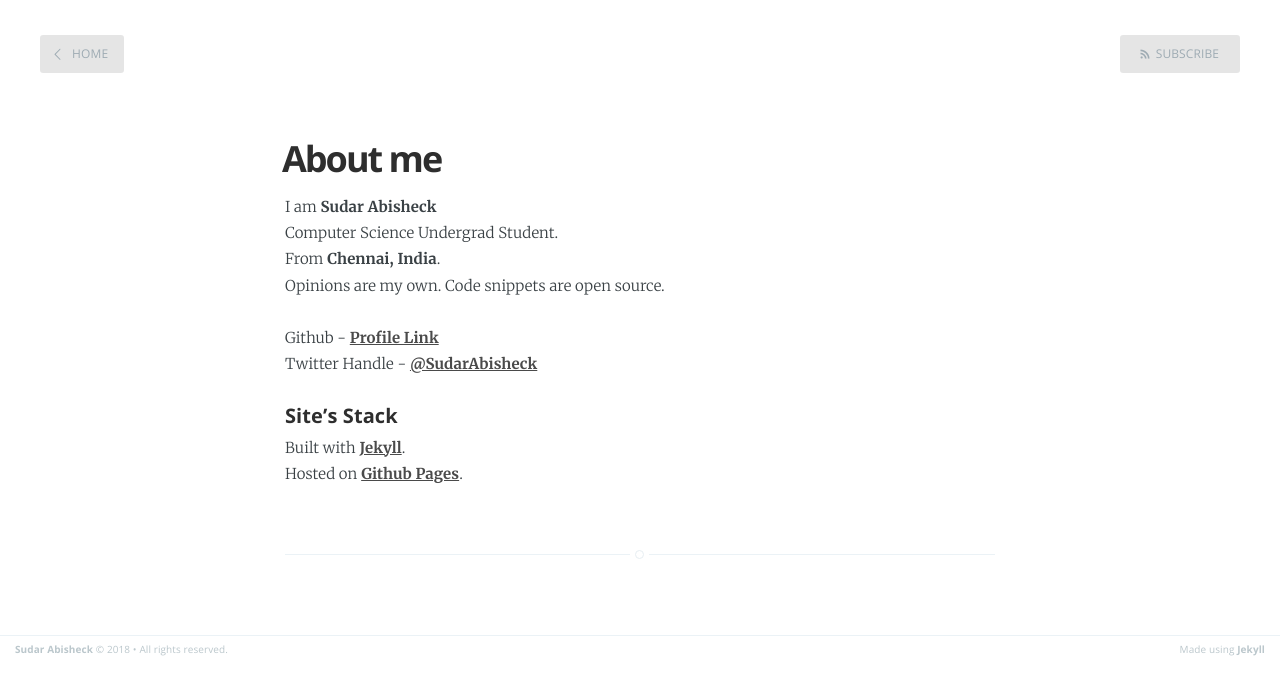
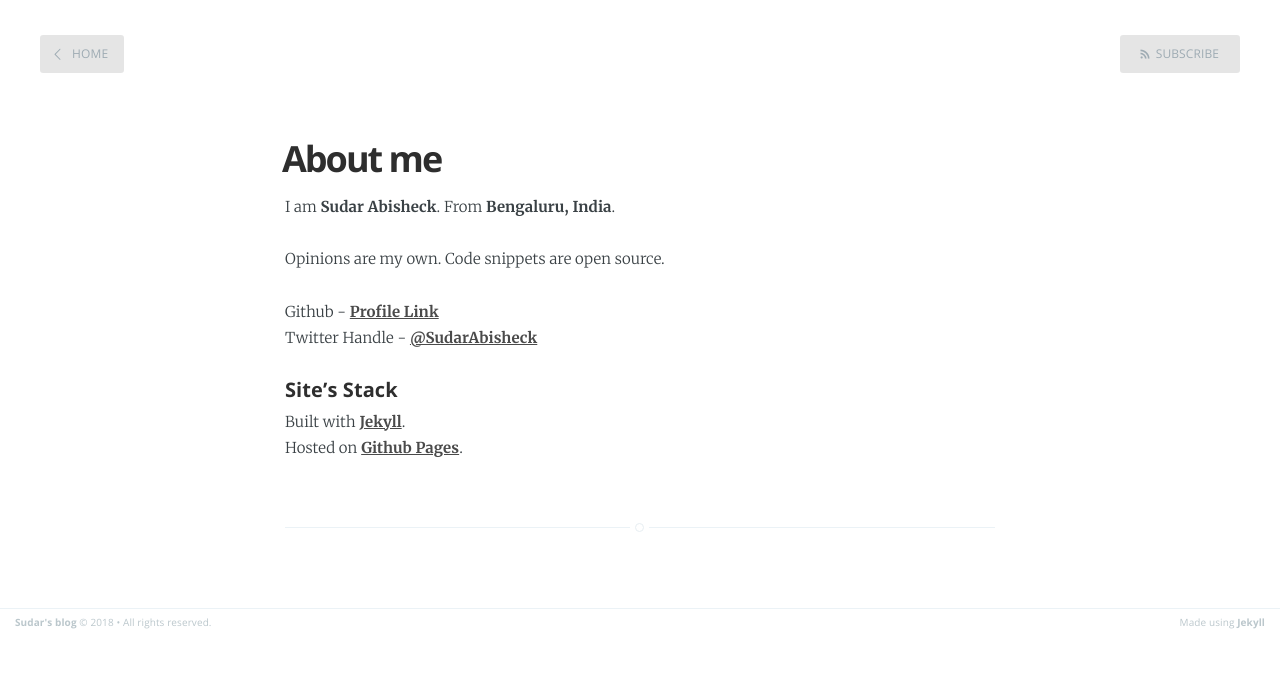
Before and after one commit to b1zantine/b1zantine.github.io, a Jekyll site: the page built from about.md, in a window 1280 px wide. Shown: the top 695 px of the page. Built offline with Jekyll 4.4.1, drawn with Linux system fonts in a browser that asks for light colours.

Commit message:
Config changes

```diff
--- a/_config.yml
+++ b/_config.yml
@@ -1,5 +1,5 @@
-name: Sudar Abisheck
-description: Random musings of a Machine Learning enthusiast
+name: Sudar's blog
+description: Random musings of the RNN I was born with
 meta_description: "Sudar Abisheck, Neural Networks, Deep Learning, Machine learning, CUDA, CNN, LSTM, Convolutional Neural Networks, ResNet"
 
 markdown: kramdown
@@ -21,7 +21,7 @@ permalink: blog/:title/
 
 domain_name: 'https://sudar.me'
 google_analytics: 'UA-48301279-4'
-gems: [jekyll-paginate]
+plugins: [jekyll-paginate]
 
 # Details for the RSS feed generator
 url: 'https://sudar.me'
--- a/about.md
+++ b/about.md
@@ -2,9 +2,9 @@
 layout: page
 title: About me
 ---
-I am **Sudar Abisheck**
-Computer Science Undergrad Student.
-From **Chennai, India**.
+I am **Sudar Abisheck**.
+From **Bengaluru, India**.
+
 Opinions are my own. Code snippets are open source.
 
 Github - **[Profile Link](https://github.com/SudarAbisheck)**
```
